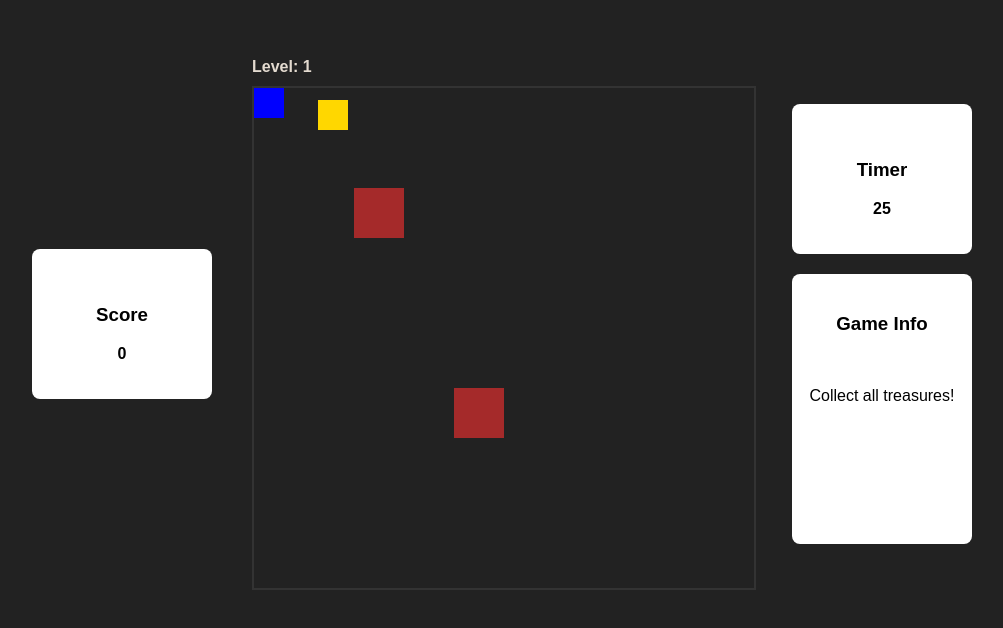
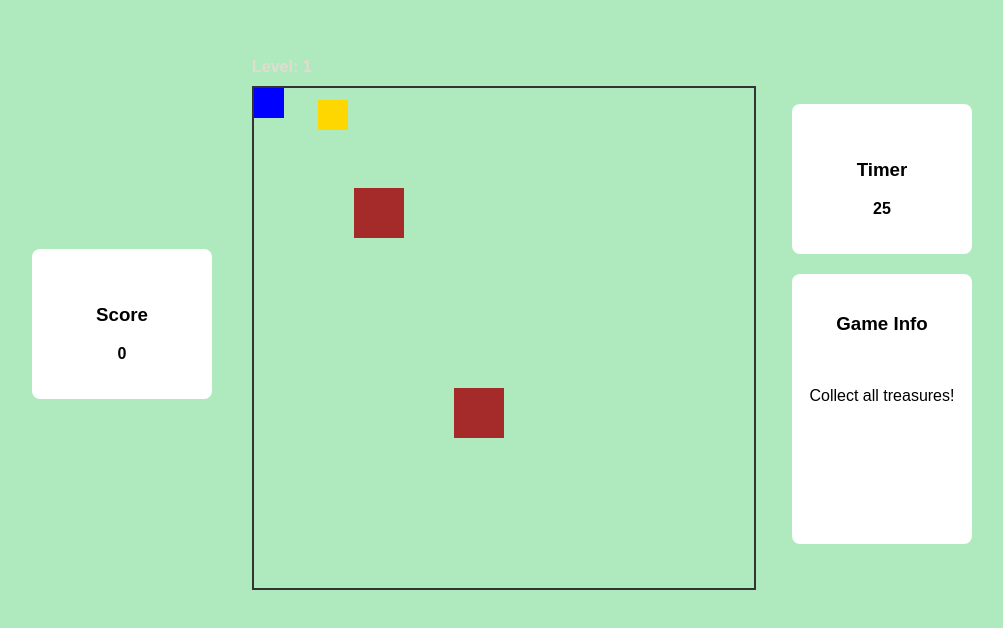
Before and after one commit to samfer2359-projects/NoteQuest, a plain HTML site: page index.html in a window 1280 px wide. Shown: the part 104-732 px from the top of the page, without its empty margins (138-1141 px from the left). Drawn offline with Linux system fonts and the light colour scheme.

Commit message:
Update style.css

```diff
--- a/style.css
+++ b/style.css
@@ -1,6 +1,6 @@
 body {
     font-family: Arial, sans-serif;
-    background-color: #222;
+    background-color: #afe9be;
     display: flex;
     justify-content: center;
     align-items: center;
```
